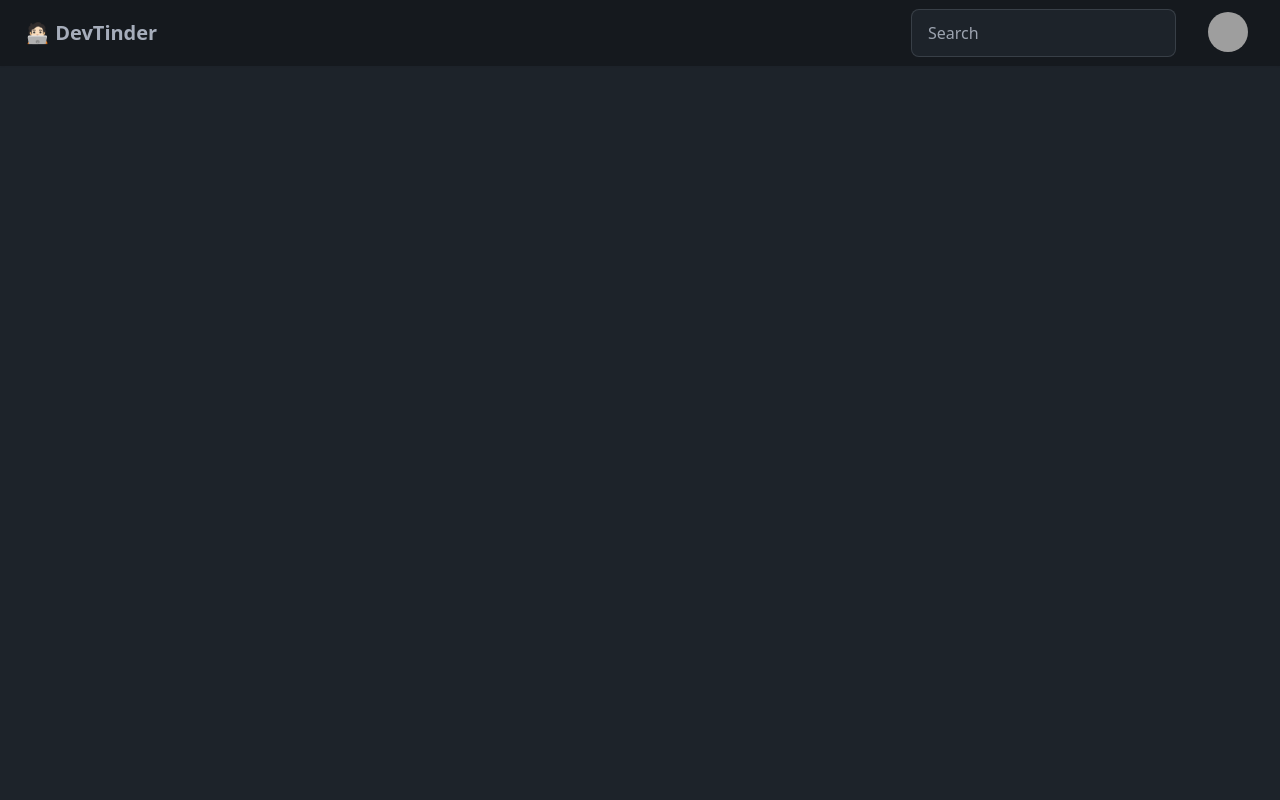
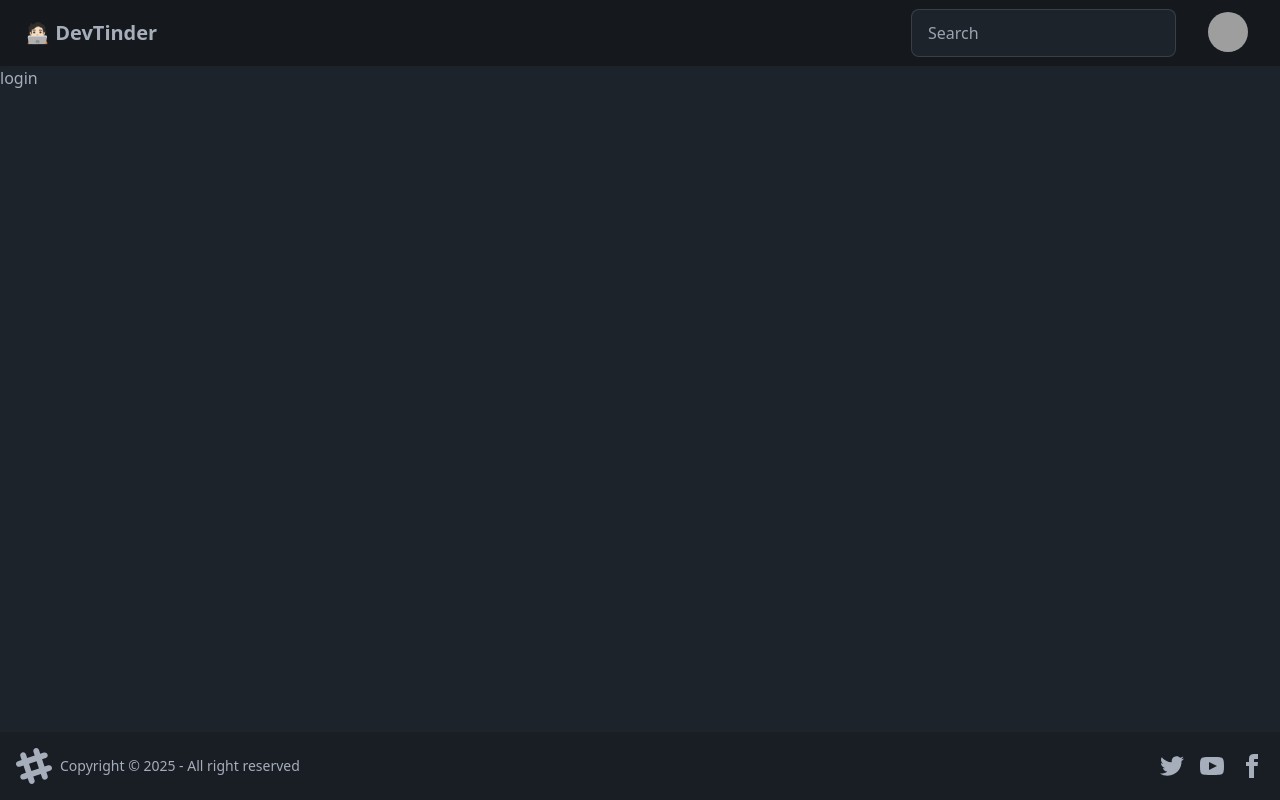
Before and after one commit to koushikbajpayee06/devTinder-frontEnd, a React (Vite) app: page /login in a window 1280 px wide. Built offline with nearby package versions, Linux system fonts and the light colour scheme; grey boxes are pictures that could not be loaded.

Commit message:
footer added

```diff
--- a/src/components/Body.jsx
+++ b/src/components/Body.jsx
@@ -1,13 +1,14 @@
 import React from 'react'
 import Navbar from './Navbar'
 import { Outlet } from 'react-router-dom'
+import Footer from './Footer'
 
 const Body = () => {
   return (
     <div>
       <Navbar/>
-      <Outlet>
-      </Outlet>
+      <Outlet/>
+      <Footer/>
     </div>
   )
 }
--- /dev/null
+++ b/src/components/Footer.jsx
@@ -0,0 +1,59 @@
+import React from "react";
+
+const Footer = () => {
+  return (
+    <footer className="footer bg-base-200 text-neutral-content items-center p-4 fixed bottom-0">
+      <aside className="grid-flow-col items-center">
+        <svg
+          width="36"
+          height="36"
+          viewBox="0 0 24 24"
+          xmlns="http://www.w3.org/2000/svg"
+          fillRule="evenodd"
+          clipRule="evenodd"
+          className="fill-current"
+        >
+          <path d="M22.672 15.226l-2.432.811.841 2.515c.33 1.019-.209 2.127-1.23 2.456-1.15.325-2.148-.321-2.463-1.226l-.84-2.518-5.013 1.677.84 2.517c.391 1.203-.434 2.542-1.831 2.542-.88 0-1.601-.564-1.86-1.314l-.842-2.516-2.431.809c-1.135.328-2.145-.317-2.463-1.229-.329-1.018.211-2.127 1.231-2.456l2.432-.809-1.621-4.823-2.432.808c-1.355.384-2.558-.59-2.558-1.839 0-.817.509-1.582 1.327-1.846l2.433-.809-.842-2.515c-.33-1.02.211-2.129 1.232-2.458 1.02-.329 2.13.209 2.461 1.229l.842 2.515 5.011-1.677-.839-2.517c-.403-1.238.484-2.553 1.843-2.553.819 0 1.585.509 1.85 1.326l.841 2.517 2.431-.81c1.02-.33 2.131.211 2.461 1.229.332 1.018-.21 2.126-1.23 2.456l-2.433.809 1.622 4.823 2.433-.809c1.242-.401 2.557.484 2.557 1.838 0 .819-.51 1.583-1.328 1.847m-8.992-6.428l-5.01 1.675 1.619 4.828 5.011-1.674-1.62-4.829z"></path>
+        </svg>
+        <p>Copyright © {new Date().getFullYear()} - All right reserved</p>
+      </aside>
+      <nav className="grid-flow-col gap-4 md:place-self-center md:justify-self-end">
+        <a>
+          <svg
+            xmlns="http://www.w3.org/2000/svg"
+            width="24"
+            height="24"
+            viewBox="0 0 24 24"
+            className="fill-current"
+          >
+            <path d="M24 4.557c-.883.392-1.832.656-2.828.775 1.017-.609 1.798-1.574 2.165-2.724-.951.564-2.005.974-3.127 1.195-.897-.957-2.178-1.555-3.594-1.555-3.179 0-5.515 2.966-4.797 6.045-4.091-.205-7.719-2.165-10.148-5.144-1.29 2.213-.669 5.108 1.523 6.574-.806-.026-1.566-.247-2.229-.616-.054 2.281 1.581 4.415 3.949 4.89-.693.188-1.452.232-2.224.084.626 1.956 2.444 3.379 4.6 3.419-2.07 1.623-4.678 2.348-7.29 2.04 2.179 1.397 4.768 2.212 7.548 2.212 9.142 0 14.307-7.721 13.995-14.646.962-.695 1.797-1.562 2.457-2.549z"></path>
+          </svg>
+        </a>
+        <a>
+          <svg
+            xmlns="http://www.w3.org/2000/svg"
+            width="24"
+            height="24"
+            viewBox="0 0 24 24"
+            className="fill-current"
+          >
+            <path d="M19.615 3.184c-3.604-.246-11.631-.245-15.23 0-3.897.266-4.356 2.62-4.385 8.816.029 6.185.484 8.549 4.385 8.816 3.6.245 11.626.246 15.23 0 3.897-.266 4.356-2.62 4.385-8.816-.029-6.185-.484-8.549-4.385-8.816zm-10.615 12.816v-8l8 3.993-8 4.007z"></path>
+          </svg>
+        </a>
+        <a>
+          <svg
+            xmlns="http://www.w3.org/2000/svg"
+            width="24"
+            height="24"
+            viewBox="0 0 24 24"
+            className="fill-current"
+          >
+            <path d="M9 8h-3v4h3v12h5v-12h3.642l.358-4h-4v-1.667c0-.955.192-1.333 1.115-1.333h2.885v-5h-3.808c-3.596 0-5.192 1.583-5.192 4.615v3.385z"></path>
+          </svg>
+        </a>
+      </nav>
+    </footer>
+  );
+};
+
+export default Footer;
--- a/src/components/Login.jsx
+++ b/src/components/Login.jsx
@@ -3,7 +3,7 @@
 const Login = () => {
   return (
     <div>
-
+      login
     </div>
   )
 }
```
